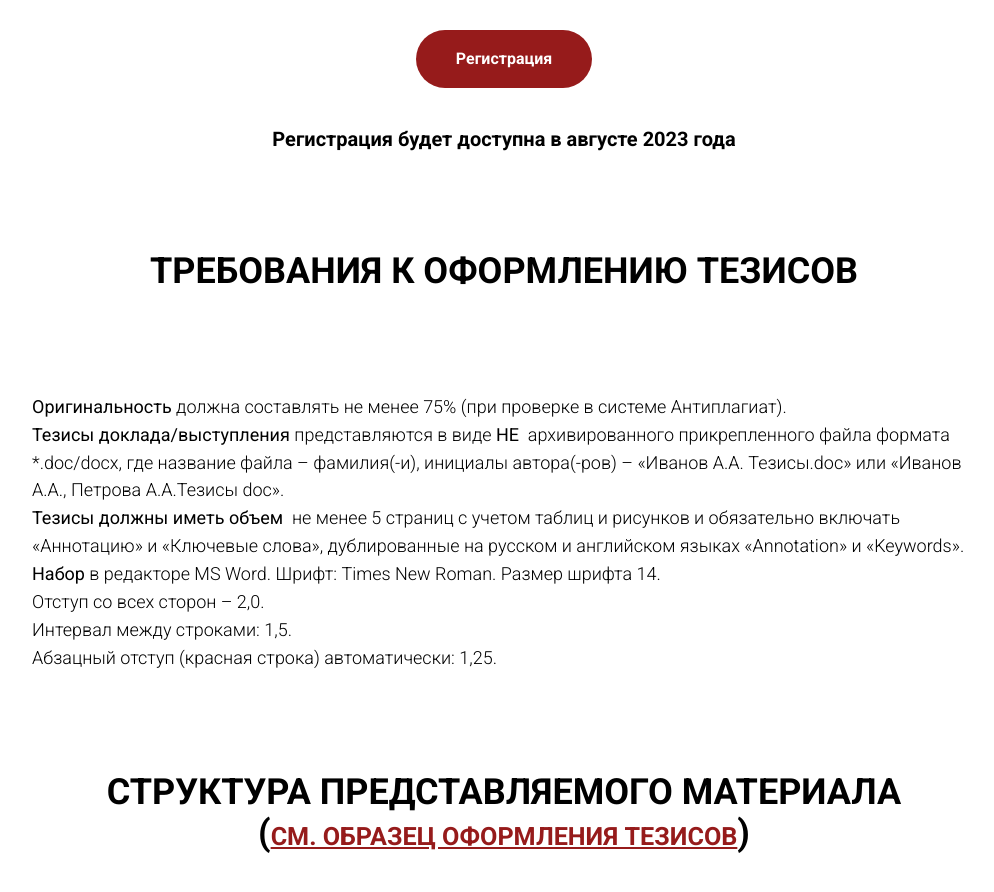
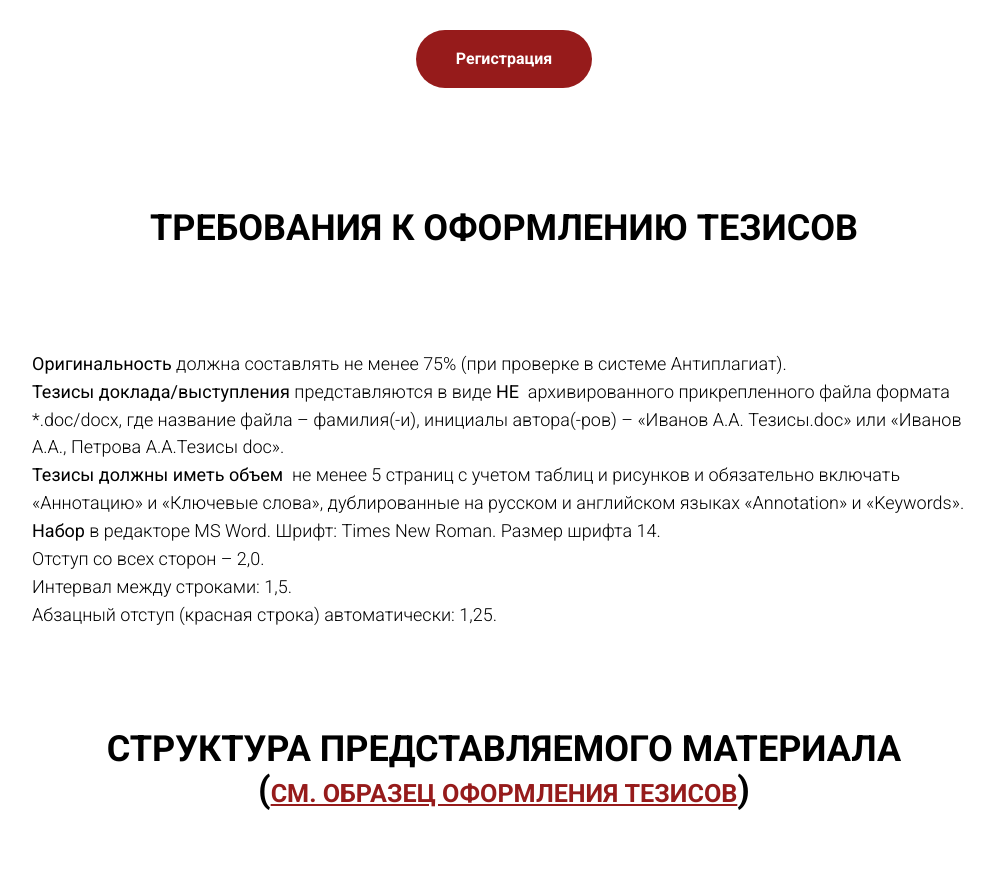
Before and after one commit to kawasakime/social_science, a React (Create React App) app: page / in a window 1280 px wide. Shown: the part 7680-8572 px from the top of the page, without its empty margins (136-1130 px from the left). Built offline with nearby package versions, Linux system fonts and the light colour scheme.

Commit message:
fixed registration link

```diff
--- a/src/components/Deadline.jsx
+++ b/src/components/Deadline.jsx
@@ -36,8 +36,7 @@ const Deadline = () => {
             </p>
           </div>
         </div>
-        <Button link={"https://forms.gle/SFaoJRiU1CS4Ni2h9"} text={"Регистрация"} />
-        <h3>Регистрация будет доступна в августе 2023 года</h3>
+        <Button link={"https://forms.gle/EQTon9hE3r77wKxE6"} text={"Регистрация"} />
       </div>
     </section>
   );
--- a/src/components/Header/index.jsx
+++ b/src/components/Header/index.jsx
@@ -33,7 +33,7 @@ const Header = (props) => {
         </h2>
         <Timer endtime={"2023-10-26T10:00:00"} />
         <Button
-          link={"https://forms.gle/SFaoJRiU1CS4Ni2h9"}
+          link={"https://forms.gle/EQTon9hE3r77wKxE6"}
           text={"Регистрация"}
         />
       </main>
```
